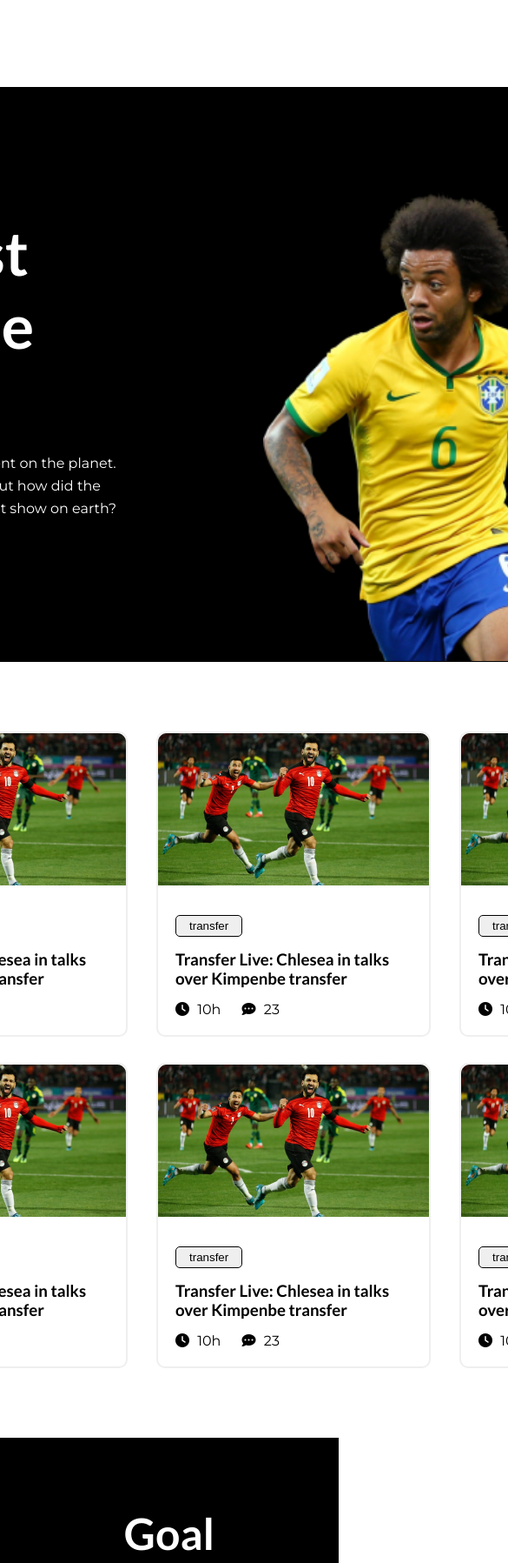
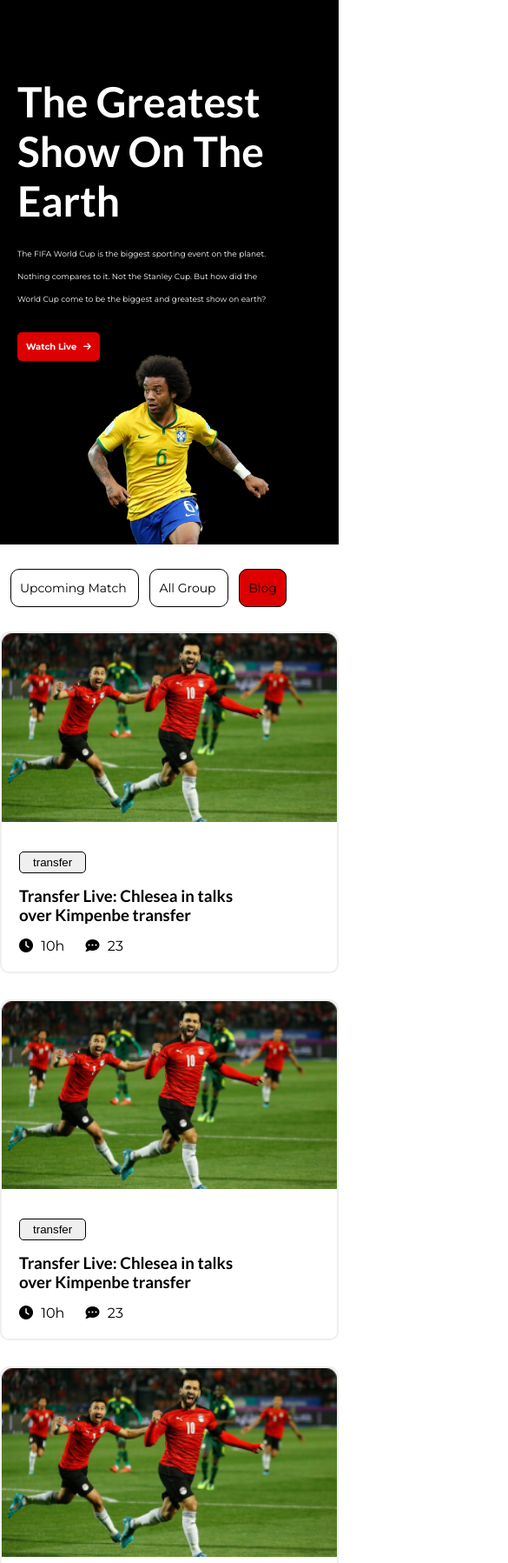
Before and after one commit to BmRahman/world-cup, a plain HTML site: page index.html in a window 390 px wide. Shown: the top 1797 px of the page at 87% size, 585 px wide, since content can reach past the window. Drawn offline with Linux system fonts and the light colour scheme.

Commit message:
xs mobile done

```diff
--- a/css/style.css
+++ b/css/style.css
@@ -100,6 +100,9 @@ a{
 .link a{
     color: black;
 }
+.three{
+    background-color: #DD0000;
+}
 .link:hover{
     background-color: #DD0000;
     cursor: pointer;
@@ -189,3 +192,81 @@ hr{
     text-align: center;
     padding: 20px;
 }
+.one{
+    background-color: #DD0000;
+}
+
+/*media query*/
+
+@media (min-width: 320px) and (max-width: 480px) {
+.main{
+    width: 100%;
+}
+.banner {
+    flex-direction: column;
+    padding: 20px;
+    height: 586px;
+    border-radius: 0px;
+    margin-top: 0px;
+}
+.banner h1{
+   font-size: 48px;
+}
+.banner-in p{
+    font-size: 9px;
+}
+.banner-in a{
+    padding: 10px 10px;
+    font-size: 10px;
+}
+.banner-in img{
+    height: 220px;
+    left: 23%;
+    bottom: 0%;
+}
+.blog{
+    padding: 40px 0px;
+}
+.multi{
+    flex-direction: column;
+}
+.box-1{
+    padding: 0px;
+    width: 100%;
+    height: 60px;
+    background-color: #ffff;
+}
+.box-2{
+    margin-left: 0px;
+}
+.card-im img{
+    width: 100%;
+}
+.link{
+    padding: 12px 10px;
+    font-size: 14px;
+    display: inline;
+    margin-left: 12px;
+}
+.box-2 .card{
+    grid-template-columns: repeat(1, 1fr);
+}
+.footer{
+    padding: 40px 0px;
+}
+.foot-in ul li{
+    font-size: 10px;
+    margin-left: 10px;
+}
+.foot-in h1{
+    font-size: 37px;
+    margin-bottom: 30px;
+}
+.social{
+    padding-top: 40px;
+}
+.social a {
+    font-size: 18px;
+    margin-left: 10px;
+}
+}
--- a/index.html
+++ b/index.html
@@ -39,7 +39,7 @@
                         <div class="link all">
                             <a href="">all group</a>
                         </div>
-                        <div class="link">
+                        <div class="link three">
                             <a href="index.html">blog</a>
                         </div>
                     </div>
```
Also changed, not shown: match.html (+1 -1 lines).
